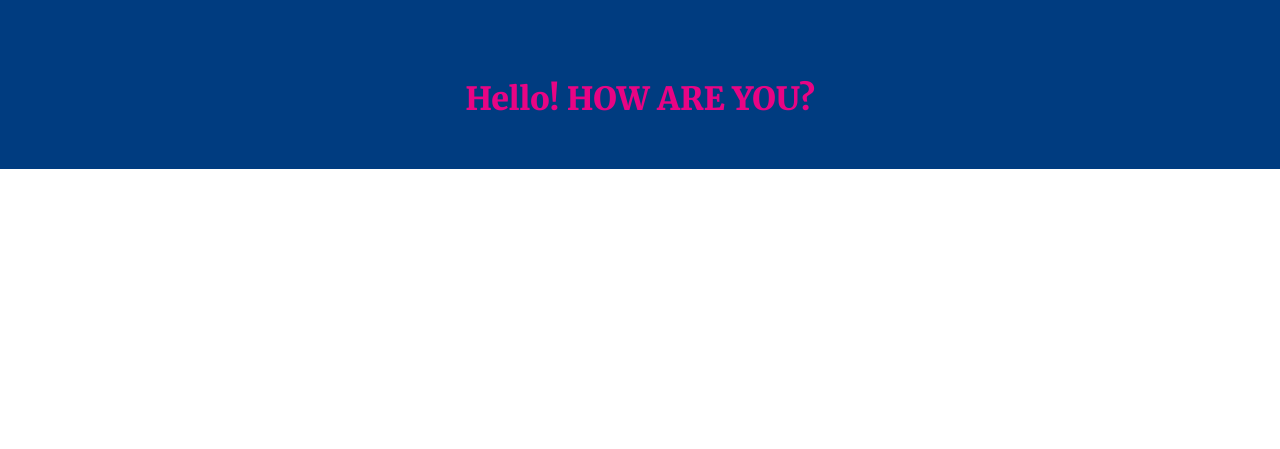
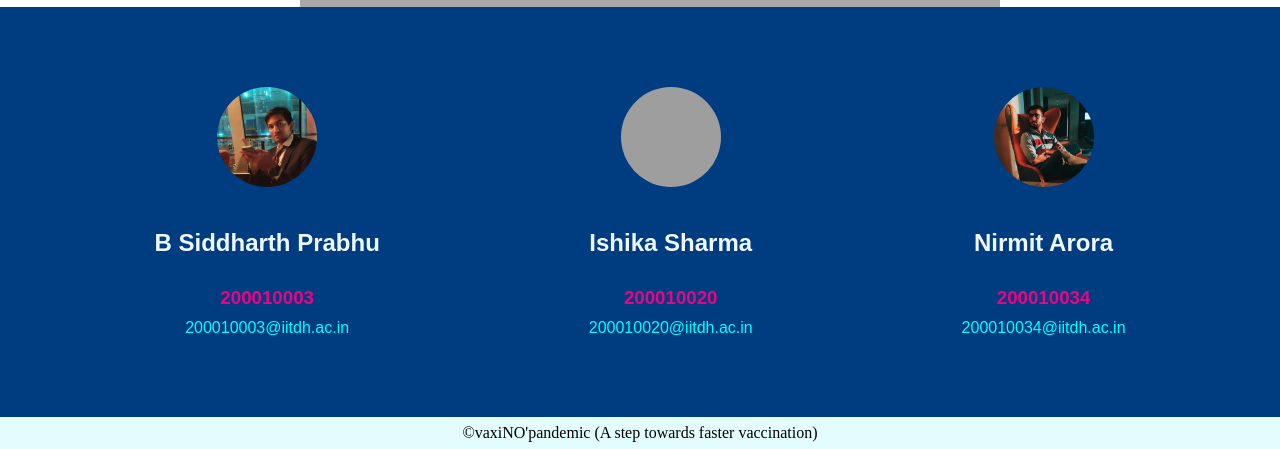
Before and after one commit to Whitelisted2/VaxiNO-Pandemic, a PHP site: page / in a window 1280 px wide. Shown: the part 593-1042 px from the top of the page. Before the commit the page ends 762 px from the top, so only its background shows below. Run offline with PHP 8.4, Linux system fonts and the light colour scheme; grey boxes are pictures that could not be loaded.

Commit message:
footer
footer section of index and awareness completed

```diff
--- a/css/styles.css
+++ b/css/styles.css
@@ -13,16 +13,21 @@
 
 h3 {
     color: #E80484;
-    margin-top: 0px;
-    margin-bottom: 0px;
+    margin: 10px auto;
+}
+
+p {
+    margin: 0;
+    line-height: 2;
+}
+
+a {
+    color: aqua;
+    text-decoration: none;
 }
 
 #h3-logo {
     color: cornsilk;
-}
-
-p {
-    line-height: 2;
 }
 
 
@@ -95,5 +100,17 @@
 /*******************Footer Section*************************/
 .bottom-container {
     background: rgb(0, 60, 128);
+    display: flex;
+    flex-direction: row;
+    font-family: sans-serif;
+    justify-content: space-around;
     padding: 50px;
+    text-align: center;
 }
+.profile-box {
+    color: aliceblue;
+    display: flex;
+    flex-direction: column;
+    justify-content: center;
+    padding: 30px;
+}
--- a/index.html
+++ b/index.html
@@ -57,7 +57,30 @@
             <!--BOTTOM CONTAINER (FOOTER)-->
             <div class="container">
                 <div class="bottom-container">
-                    <h1>Hello! HOW ARE YOU?</h1>
+                    <div class="profile-box">
+                        <div><img src="images/sid.jfif" alt="Siddharth's Image" style="border-radius: 100%;height: 100px;width: 100px;"></div>
+                        <br>
+                        <h2>B Siddharth Prabhu</h2>
+                        <h3>200010003</h3>
+                        <a href="mailto:200010003@iitdh.ac.in">200010003@iitdh.ac.in</a>
+                    </div>
+                    <div class="profile-box">
+                        <div><img src="images/ishi.png" alt="Ishika's Image" style="border-radius: 100%;height: 100px;width: 100px;"></div>
+                        <br>
+                        <h2>Ishika Sharma</h2>
+                        <h3>200010020</h3>
+                        <a href="mailto:200010020@iitdh.ac.in">200010020@iitdh.ac.in</a>
+                    </div>
+                    <div class="profile-box">
+                        <div><img src="images/nirmit.jpeg" alt="Nirmit's Image" style="border-radius: 100%;height: 100px;width: 100px;"></div>
+                        <br>
+                        <h2>Nirmit Arora</h2>
+                        <h3>200010034</h3>
+                        <a href="mailto:200010034@iitdh.ac.in">200010034@iitdh.ac.in</a>
+                    </div>
+                </div>
+                <div>
+                    <p>&copy;vaxiNO'pandemic (A step towards faster vaccination)</p>
                 </div>
             </div>
 
```
Also changed, not shown: awareness.html (+0 -16 lines).
